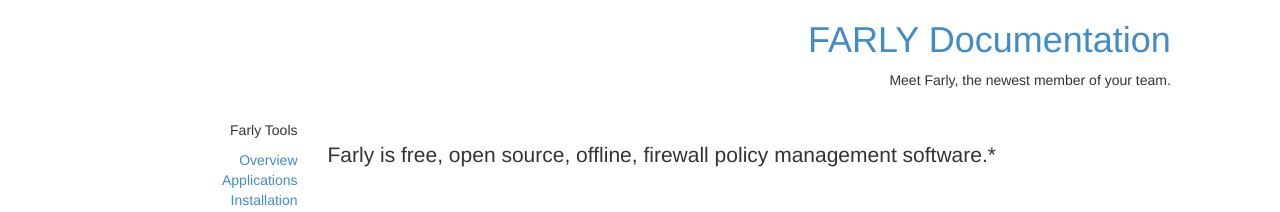
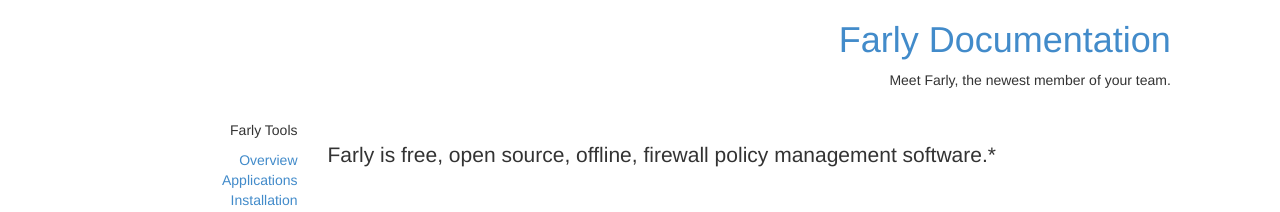
Before and after one commit to trystanzj/trystanzj.github.io, a Jekyll site: the page built from index.html, in a window 1280 px wide. Shown: the top 212 px of the page. Built offline with Jekyll 4.4.1, drawn with Linux system fonts in a browser that asks for light colours.

```diff
--- a/_config.yml
+++ b/_config.yml
@@ -1,2 +1,2 @@
-name: FARLY Documentation
+name: Farly Documentation
 permalink: /blog/:month-:day-:year/:title.html
```
